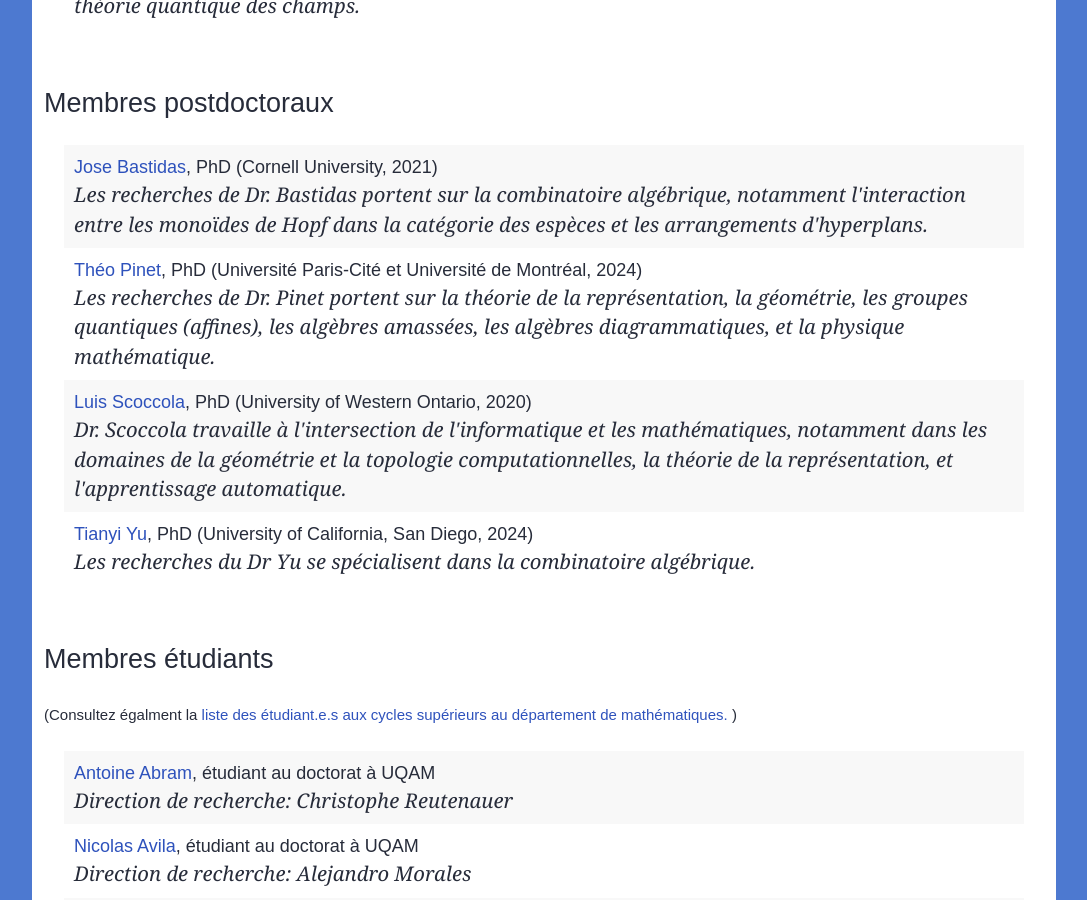
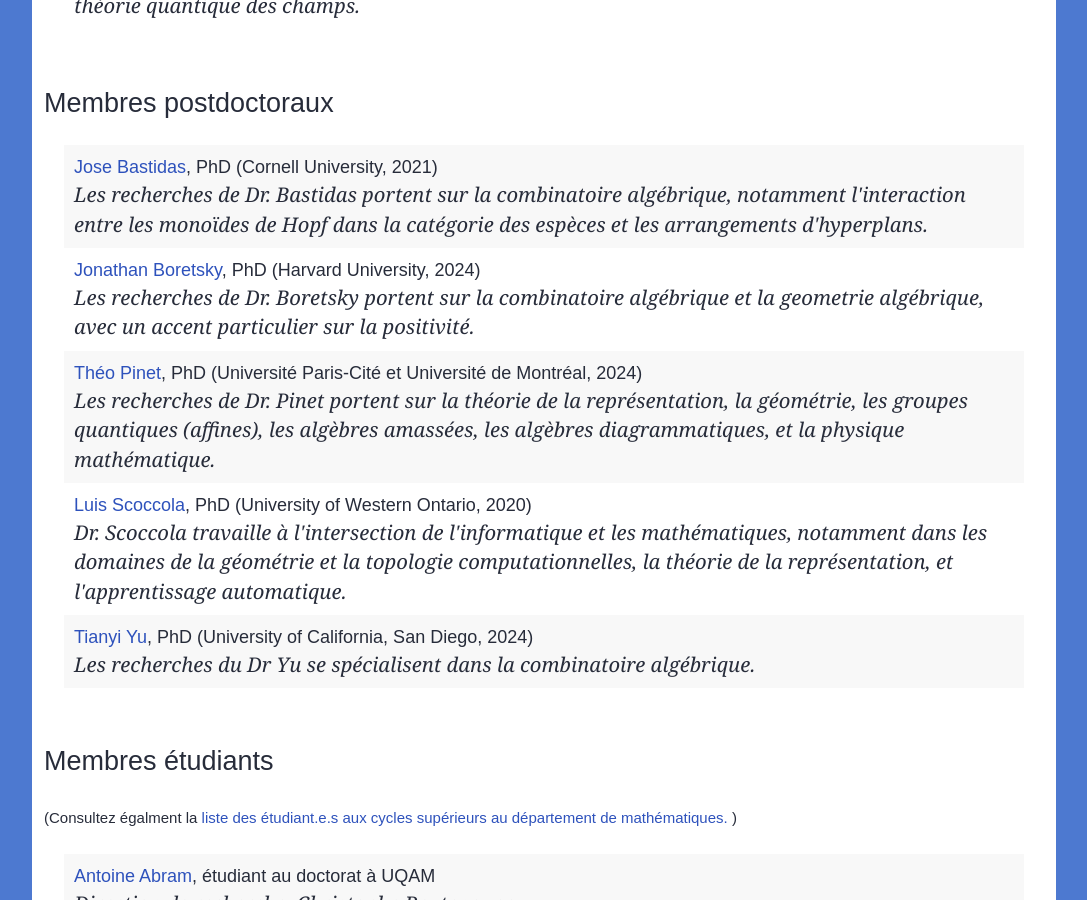
Before and after one commit to lacim-uqam/lacim-uqam.github.io, a Jekyll site: the page built from fr/membres.md, in a window 1280 px wide and 900 px high, scrolled down 3403 px. Shown: the whole window, without its empty margins (96-1183 px from the left). Built offline with Jekyll 4.4.1, drawn with Linux system fonts in a browser that asks for light colours.

Commit message:
Update postdocs.yml
Add Jonathan Boretsky

```diff
--- a/_data/members/postdocs.yml
+++ b/_data/members/postdocs.yml
@@ -12,6 +12,19 @@
     Les recherches de Dr. Bastidas portent sur la combinatoire algébrique,
     notamment l'interaction entre les monoïdes de Hopf dans la catégorie des
     espèces et les arrangements d'hyperplans.
+
+- name: Jonathan Boretsky
+  phd_institution: Harvard University
+  phd_year: 2024
+  phd_supervisor: Lauren Williams
+  email: jonathan.boretsky@mail.mcgill.ca
+  website: https://sites.google.com/view/jonathanboretsky/
+  research_interests: >
+    Dr. Boretsky's research interests lie in the intersection of algebraic
+    combinatorics and algebraic geometry, with a special focus on positivity.
+  interets_de_recherche: >
+    Les recherches de Dr. Boretsky portent sur la combinatoire algébrique et la
+    geometrie algébrique, avec un accent particulier sur la positivité.
 
 - name: Théo Pinet
   phd_institution: Université Paris-Cité et Université de Montréal
```
